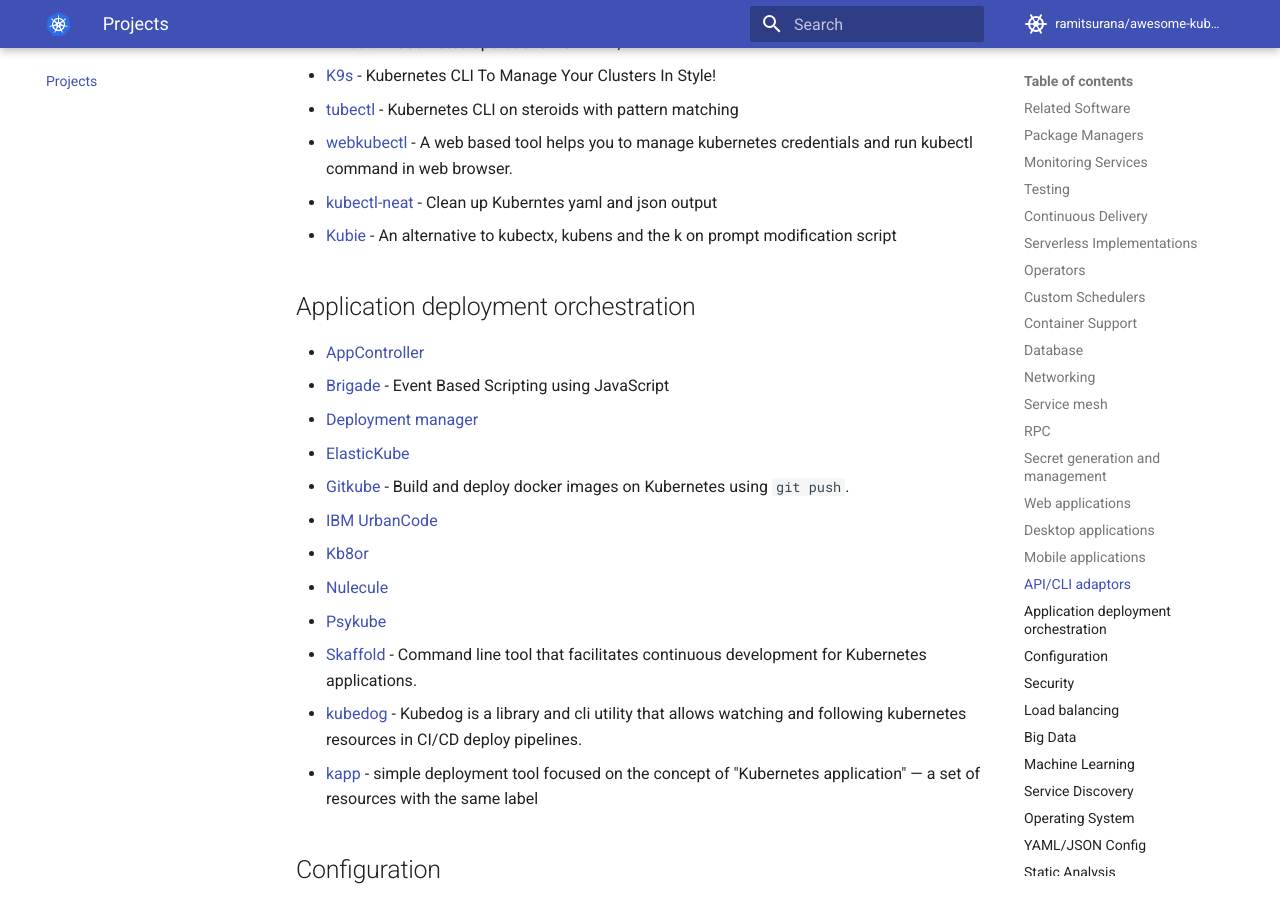
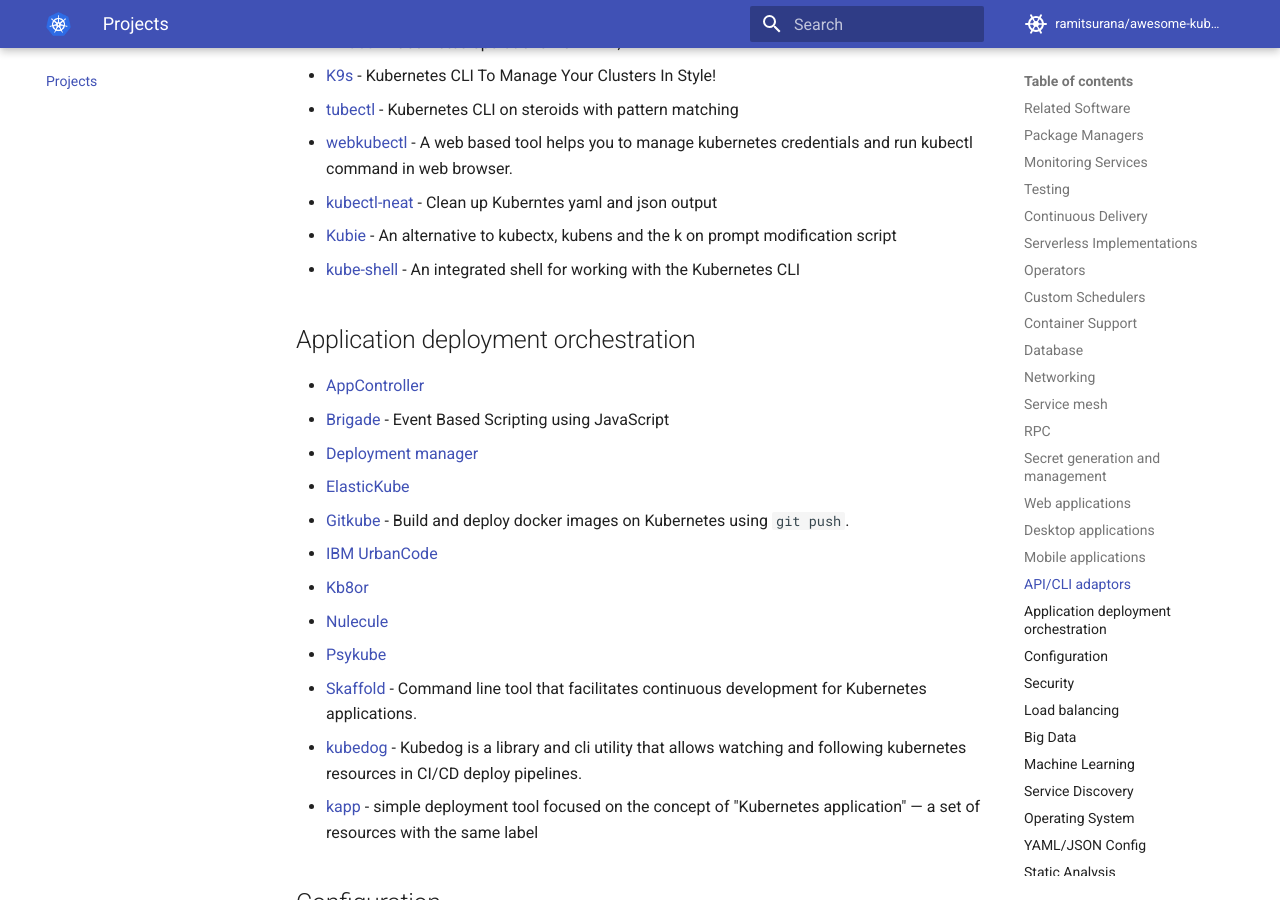
Before and after one commit to ramitsurana/awesome-kubernetes, an MkDocs documentation site: the page built from docs/projects/projects.md, in a window 1280 px wide and 900 px high, scrolled down 11626 px. Built offline with MkDocs 1.6.1 and Material for MkDocs 9.7.7, drawn with Linux system fonts in a browser that asks for light colours; comment, search, counter and statistics services are not loaded.

Commit message:
add kube-shell

```diff
--- a/docs/projects/projects.md
+++ b/docs/projects/projects.md
@@ -329,6 +329,7 @@ Projects
 * [webkubectl](https://github.com/webkubectl/webkubectl) - A web based tool helps you to manage kubernetes credentials and run kubectl command in web browser.
 * [kubectl-neat](https://github.com/itaysk/kubectl-neat) - Clean up Kuberntes yaml and json output
 * [Kubie](https://github.com/sbstp/kubie) - An alternative to kubectx, kubens and the k on prompt modification script
+* [kube-shell](https://github.com/cloudnativelabs/kube-shell) - An integrated shell for working with the Kubernetes CLI
 
 ## Application deployment orchestration
 
```
